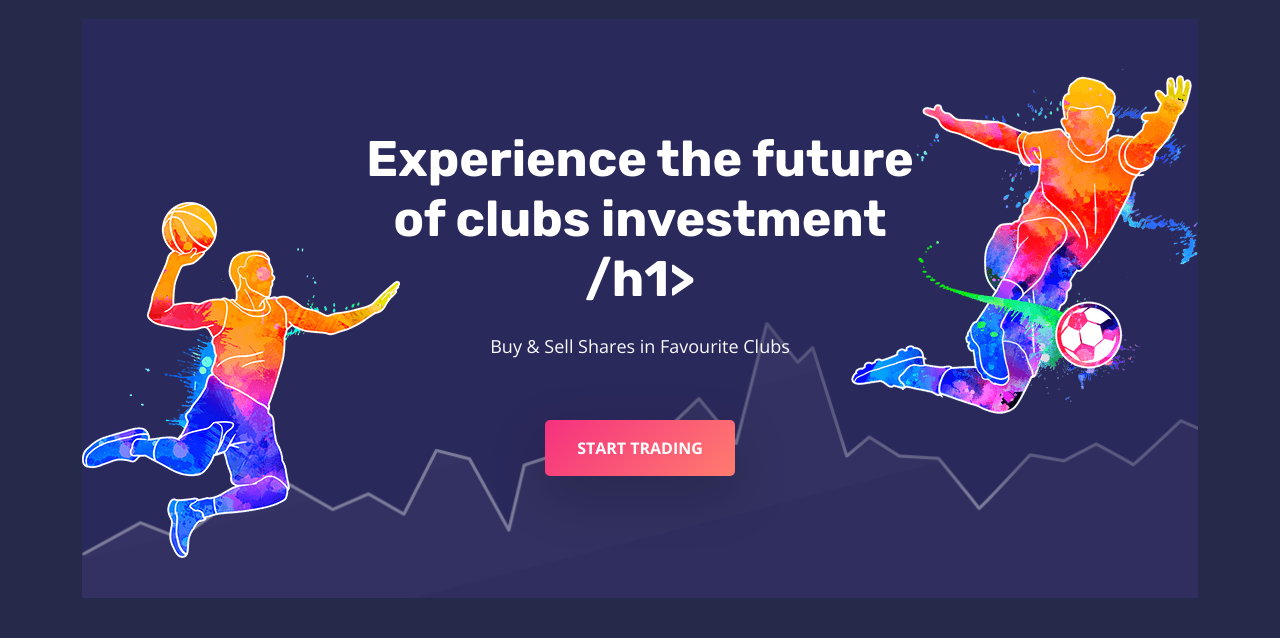
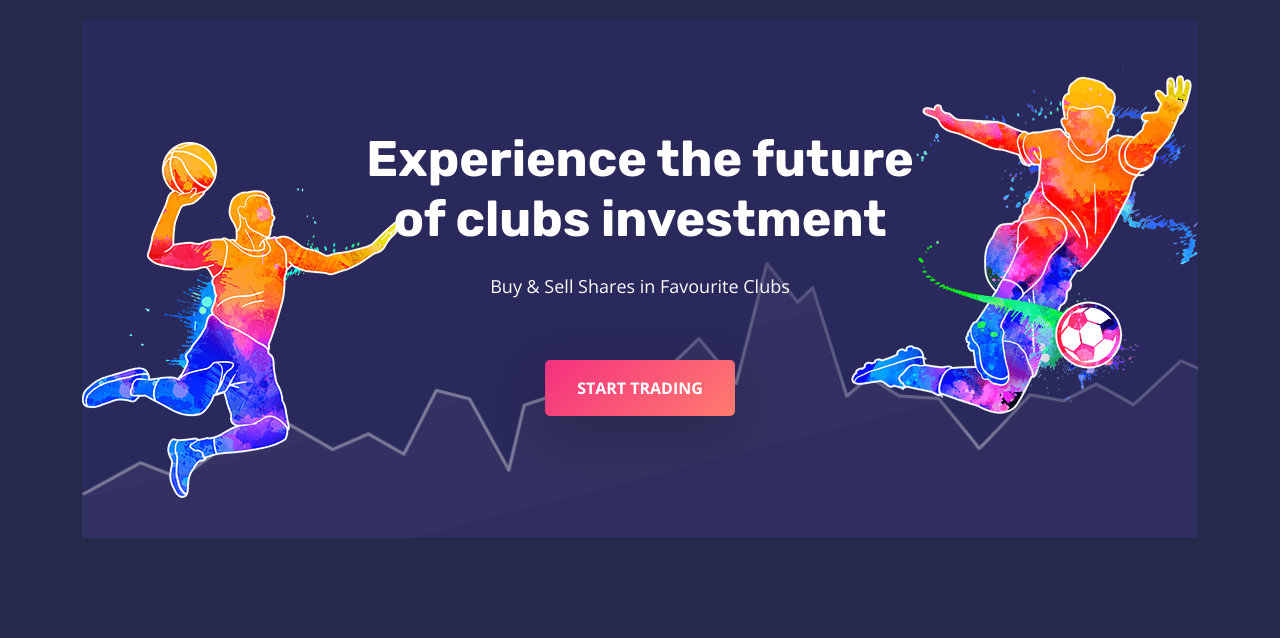
Before and after one commit to reunited-dev/investor-website, a plain HTML site: page faq.html in a window 1280 px wide. Shown: the part 2340-2978 px from the top of the page. Drawn offline with nearby package versions, Linux system fonts and the light colour scheme; files whose address does not match are found by name.

Commit message:
Update faq.html

```diff
--- a/faq.html
+++ b/faq.html
@@ -304,7 +304,7 @@
         <div class="container">
             <div class="experience">
                 <div class="experience_content text-center">
-                    <h1 class="section_title">Experience the future of clubs investment /h1>
+                    <h1 class="section_title">Experience the future of clubs investment
                     <p class="section_info">Buy & Sell Shares in Favourite Clubs</p>
                     <a href="trade.html" class="btn btn-primary">Start Trading</a>
                 </div>
```
